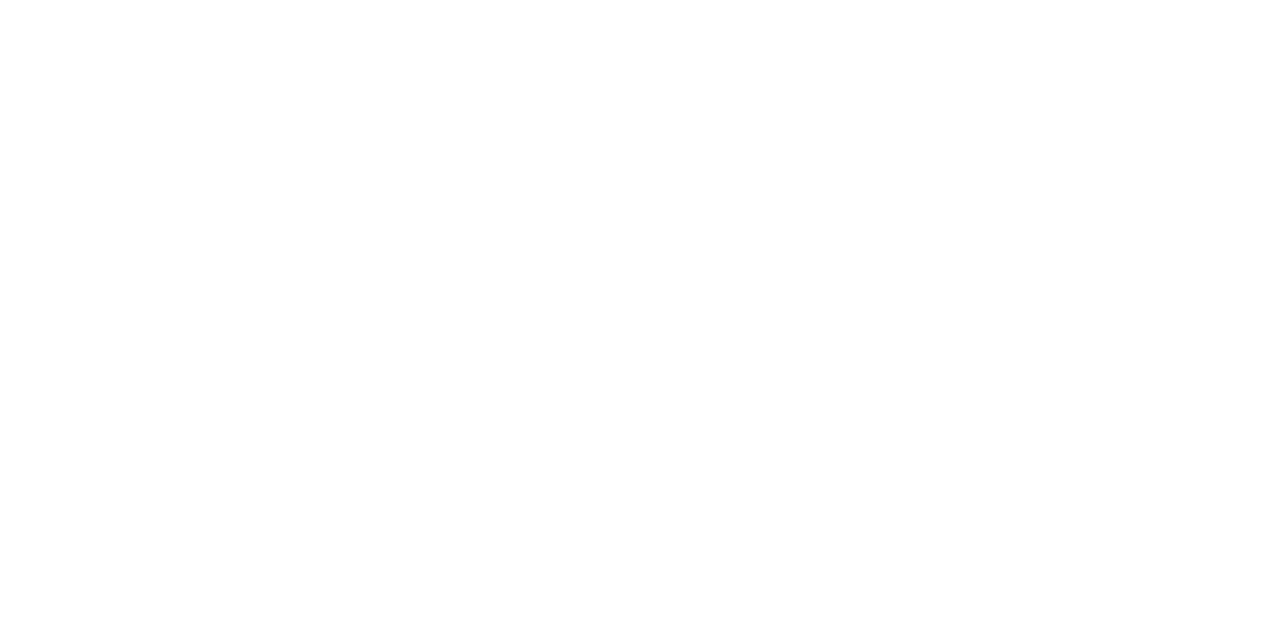
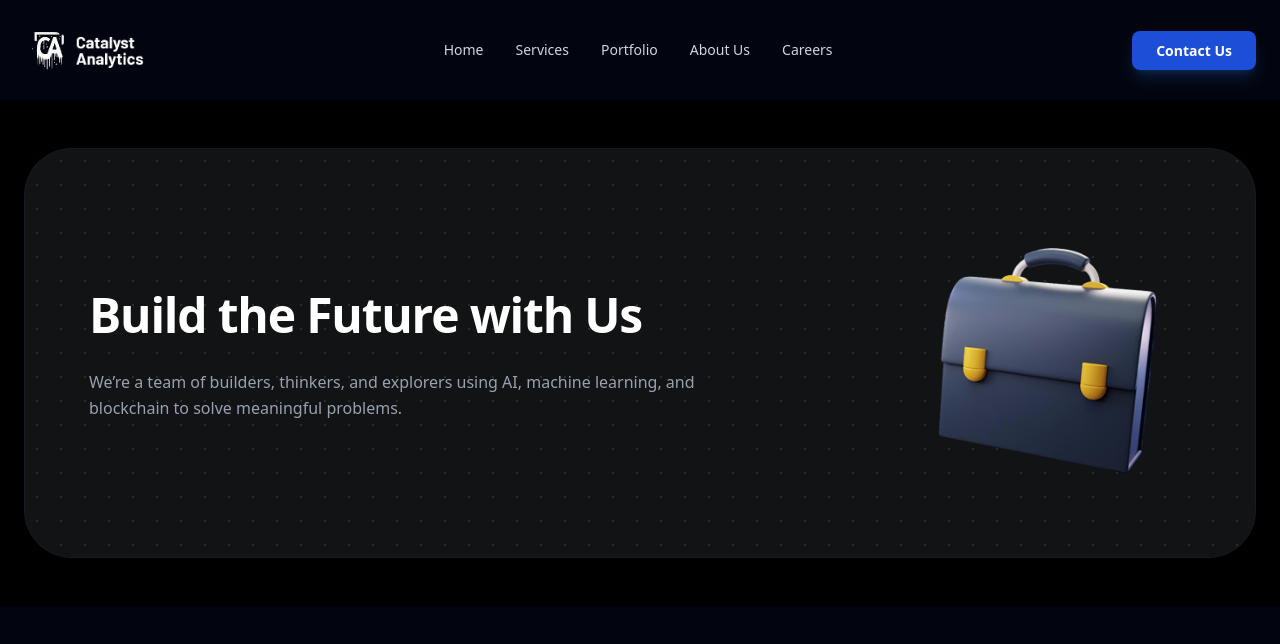
Before and after one commit to kabirovabdullo60-dot/exam-3, a website: page src/page2.html in a window 1280 px wide. Drawn offline with Linux system fonts and the light colour scheme.

Commit message:
section 1 on page2

```diff
--- a/src/page2.html
+++ b/src/page2.html
@@ -6,7 +6,49 @@
     <title>Document</title>
     <link rel="stylesheet" href="./output.css">
 </head>
-<body>
+<body class="bg-[#02050f] text-white font-sans antialiased bg-dots  flex flex-col justify-between ">
+    <body class="bg-[#02050f] text-white font-sans antialiased bg-dots  flex flex-col justify-between ">
+    <header class="max-w-7xl w-full mx-auto px-6 py-6 flex items-center justify-between">
+        <div class="flex items-center space-x-2">
+            <img src="./images/Logo (6).png" alt="" class="w-30">
+        </div>
+   <nav class="flex flex-wrap items-center gap-x-8 gap-y-4 text-sm font-medium text-gray-300 hidden lg:flex">
+                <a href="./index.html" target="_blank" class="hover:text-white transition">Home</a>
+                <a href="./page1.html " target="_blank" class="hover:text-white transition">Services</a>
+                <a href="./page2.html" target="_blank" class="hover:text-white transition">Portfolio</a>
+                <a href="./page3.html" target="_blank" class="hover:text-white transition">About Us</a>
+                <a href="./page4.html" target="_blank" class="hover:text-white transition">Careers</a>
+            </nav>
 
+        <div>
+            <a href="#" class="bg-[#1d4ed8] hover:bg-blue-600 text-white px-6 py-2.5 rounded-lg text-sm font-semibold transition shadow-lg shadow-blue-500/20">
+                Contact Us
+            </a>
+        </div>
+    </header>
+    <section class="bg-[#000000] text-white py-12 px-6 font-sans">
+    <div class="max-w-7xl mx-auto">
+
+        <div class="bg-[#111315] rounded-[3rem] border border-gray-800/40 relative overflow-hidden p-8 md:p-16 grid grid-cols-1 lg:grid-cols-12 gap-8 items-center">
+
+            <div class="absolute inset-0 opacity-10 bg-[radial-gradient(#fff_1px,transparent_1px)] [background-size:24px_24px] pointer-events-none"></div>
+
+            <div class="lg:col-span-7 space-y-6 relative z-10">
+                <h2 class="text-3xl md:text-5xl font-bold tracking-tight leading-tight">
+                    Build the Future with Us
+                </h2>
+
+                <p class="text-gray-400 text-sm md:text-base leading-relaxed max-w-2xl">
+We’re a team of builders, thinkers, and explorers using AI, machine learning, and blockchain to solve meaningful problems.                </p>
+            </div>
+
+            <div class="lg:col-span-5 flex justify-center lg:justify-end relative z-10">
+                <img src="./images/calogo1 2.png" alt="" class="w-70 max-w-[400px] lg:max-w-none object-contain">
+            </div>
+
+        </div>
+
+    </div>
+</section>
 </body>
 </html>
```
Also changed, not shown: src/images/calogo1 2.png (added), src/output.css.
